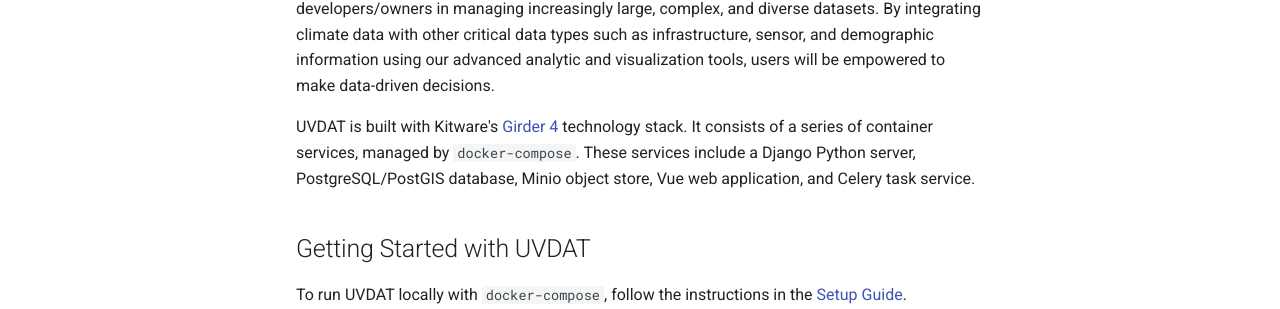
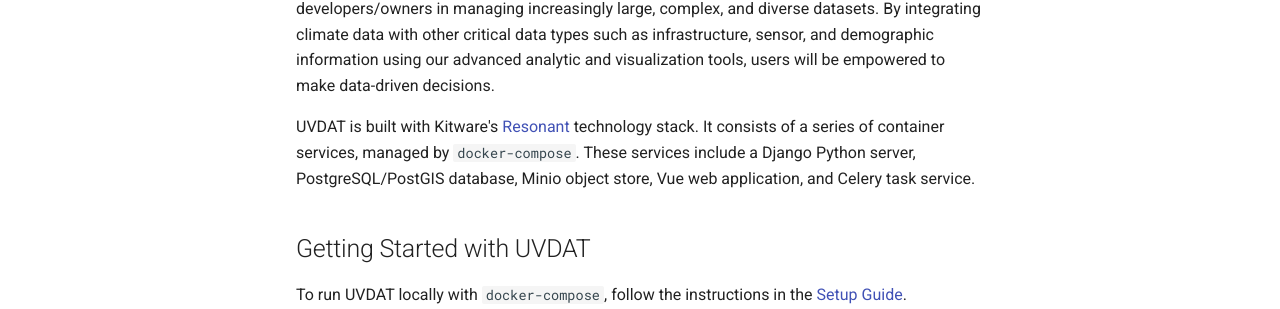
Before and after one commit to OpenGeoscience/uvdat, an MkDocs documentation site: the page built from docs/README.md, in a window 1280 px wide and 900 px high, scrolled down 1226 px. Shown: the part 524-833 px from the top of the window. Built offline with MkDocs 1.6.1 and Material for MkDocs 9.7.7, drawn with Linux system fonts in a browser that asks for light colours.

Commit message:
Replace "Girder 4" with "Resonant" in README

```diff
--- a/docs/README.md
+++ b/docs/README.md
@@ -31,7 +31,7 @@
 
 UVDAT is designed to assist urban planners, policymakers, logistics engineers, and infrastructure developers/owners in managing increasingly large, complex, and diverse datasets. By integrating climate data with other critical data types such as infrastructure, sensor, and demographic information using our advanced analytic and visualization tools, users will be empowered to make data-driven decisions.
 
-UVDAT is built with Kitware's [Girder 4][girder-4-cookiecutter-link] technology stack. It consists of a series of container services, managed by `docker-compose`. These services include a Django Python server, PostgreSQL/PostGIS database, Minio object store, Vue web application, and Celery task service.
+UVDAT is built with Kitware's [Resonant][girder-4-cookiecutter-link] technology stack. It consists of a series of container services, managed by `docker-compose`. These services include a Django Python server, PostgreSQL/PostGIS database, Minio object store, Vue web application, and Celery task service.
 
 ## Getting Started with UVDAT
 To run UVDAT locally with `docker-compose`, follow the instructions in the [Setup Guide](setup.md).
```
